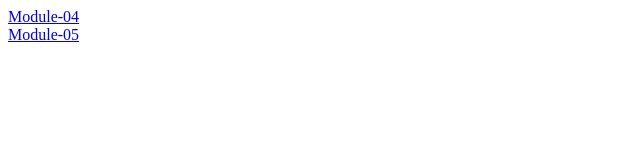
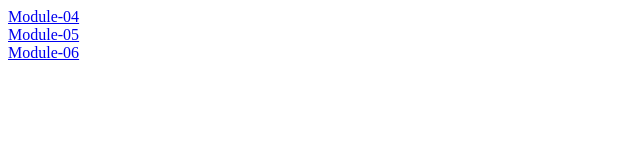
Before and after one commit to ssavelko/https-ssavelko.github.io, a plain HTML site: page index.html in a window 1280 px wide. Shown: the full height of the page, 0-640 px from the left. Drawn offline with Linux system fonts and the light colour scheme.

Commit message:
module06

```diff
--- a/index.html
+++ b/index.html
@@ -9,5 +9,6 @@
 <body>
   <a href="html-css/module-04/index.html">Module-04</a><br>
   <a href='html-css/module-05/index.html'>Module-05</a><br>
+  <a href='html-css/module-06/index.html'>Module-06</a><br>
 </body>
 </html>
```
